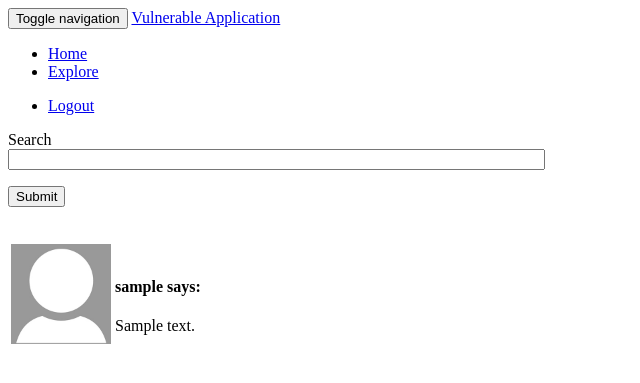
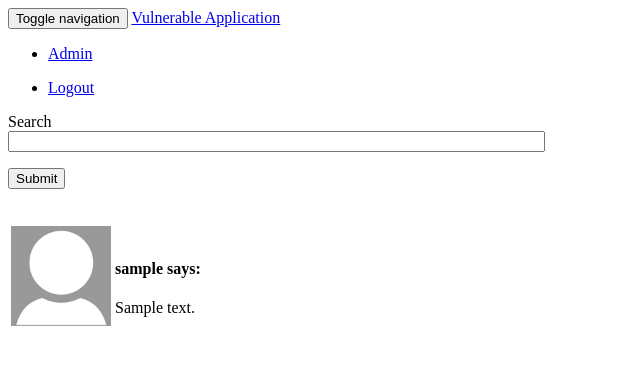
Before and after one commit to KailumAB/ccsep, a Flask app: template src/app/templates/explore.html in a window 1280 px wide. Shown: the top 383 px of the page, without its empty margins (0-640 px from the left). Run offline with Flask 2, Linux system fonts and the light colour scheme; the template is opened without the code that fills it: most values are stand-ins (such as "Sample title", 1, 10 or a date in 2020); form fields are guessed from the names that the template uses; some libraries are stand-ins or nearby versions.

Commit message:
Only link to admin

```diff
--- a/src/app/templates/base.html
+++ b/src/app/templates/base.html
@@ -18,8 +18,7 @@
             </div>
             <div class="collapse navbar-collapse" id="bs-example-navbar-collapse-1">
                 <ul class="nav navbar-nav">
-                    <li><a href="{{ url_for('index') }}">Home</a></li>
-                    <li><a href="{{ url_for('explore') }}">Explore</a></li>
+                    <li><a href="{{ url_for('admin') }}">Admin</a></li>
                 </ul>
                 <ul class="nav navbar-nav navbar-right">
                     {% if current_user.is_anonymous %}
```
